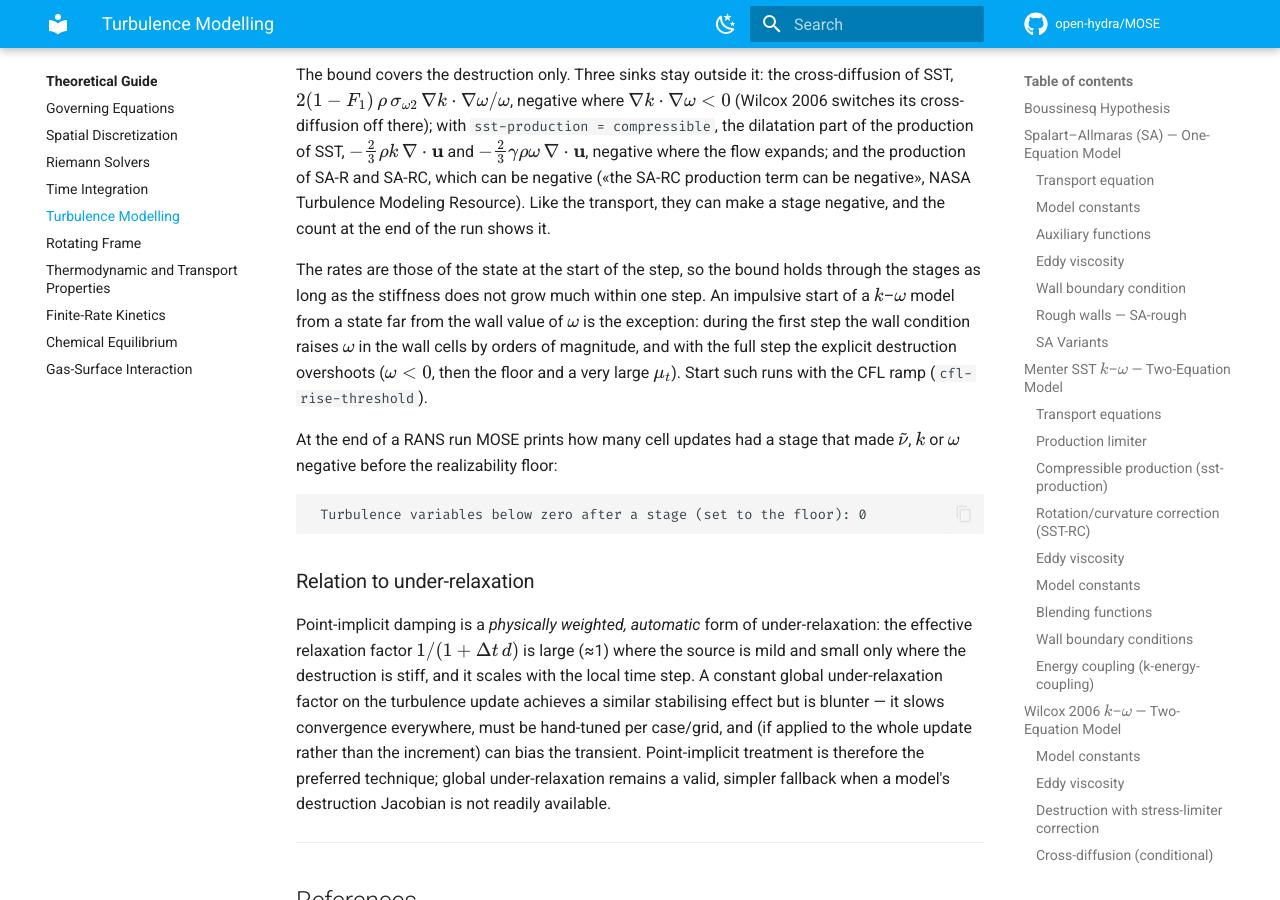
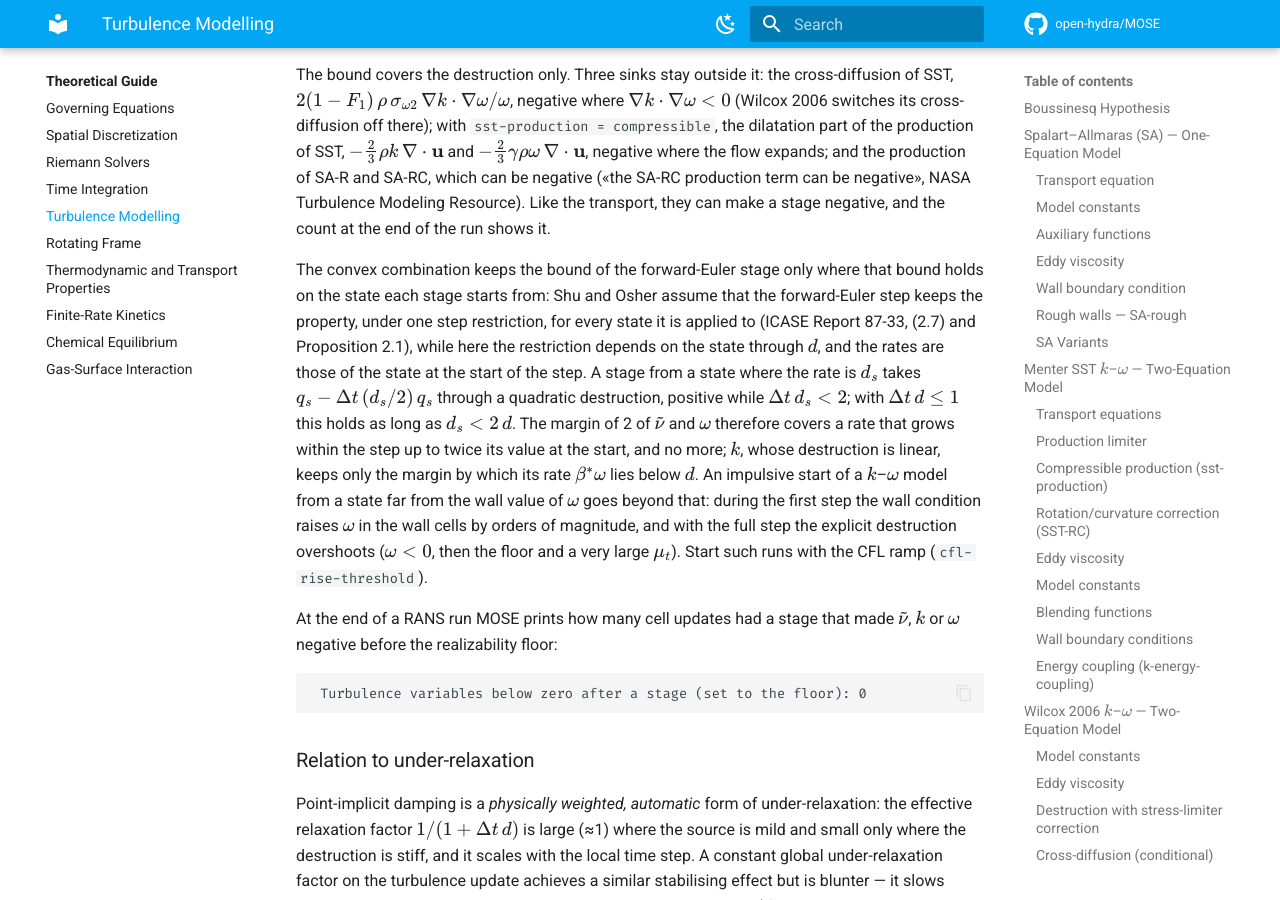
Before and after one commit to open-hydra/MOSE, an MkDocs documentation site: the page built from docs/theory/turbulence.md, in a window 1280 px wide and 900 px high, scrolled down 14939 px. Built offline with MkDocs 1.6.1 and Material for MkDocs 9.7.7, drawn with Linux system fonts in a browser that asks for light colours; comment, search, counter and statistics services are not loaded.

Commit message:
Docs: positivity of the explicit turbulence sources across the stages
The time step bounds Delta t d <= 1, where d is the stiffness of the
state at the start of the step. The guide relied on the stages of Heun
and RK3 being convex combinations of forward-Euler stages. That
argument (Shu and Osher, ICASE Report 87-33, (2.7) and Proposition 2.1)
assumes that the forward-Euler bound holds on every state a stage
starts from, while d is evaluated only once per step.

The guide now states this hypothesis and how far the margin goes. A
stage that starts from a state of rate d_s takes
q_s - Delta t (d_s/2) q_s through a quadratic destruction. This stays
positive while Delta t d_s < 2. So the margin of 2 of nu~ and omega
covers a rate that grows within the step up to twice its value at the
start, and no more. k has a linear destruction and keeps only the
margin by which its rate beta* omega lies below d. An impulsive start
of a k-omega model goes beyond this margin; the CFL ramp remains the
remedy. No code changes.

Basis: Shu and Osher, ICASE Report 87-33 (J. Comput. Phys. 77, 1988,
doi:10.1016/0021-9991(88)90177-5), (2.7), (2.12)-(2.13) and Proposition
2.1. With D = (d/2) q (docs/theory/turbulence.md:696-697), the bound is
q_s (1 - Delta t d_s/2) > 0, docs/theory/turbulence.md:709-721.

Co-Authored-By: Claude Opus 5.5 <noreply@anthropic.com>

```diff
--- a/docs/theory/turbulence.md
+++ b/docs/theory/turbulence.md
@@ -706,12 +706,19 @@ production of SA-R and SA-RC, which can be negative («the SA-RC production term
 NASA Turbulence Modeling Resource). Like the transport, they can make a stage negative, and the count
 at the end of the run shows it.
 
-The rates are those of the state at the start of the step, so the bound holds through the stages
-as long as the stiffness does not grow much within one step. An impulsive start of a
-$k$–$\omega$ model from a state far from the wall value of $\omega$ is the exception: during the
-first step the wall condition raises $\omega$ in the wall cells by orders of magnitude, and with
-the full step the explicit destruction overshoots ($\omega < 0$, then the floor and a very large
-$\mu_t$). Start such runs with the CFL ramp (`cfl-rise-threshold`).
+The convex combination keeps the bound of the forward-Euler stage only where that bound holds on the
+state each stage starts from: Shu and Osher assume that the forward-Euler step keeps the property,
+under one step restriction, for every state it is applied to (ICASE Report 87-33, (2.7) and
+Proposition 2.1), while here the restriction depends on the state through $d$, and the rates are
+those of the state at the start of the step. A stage from a state where the rate is $d_s$ takes
+$q_s - \Delta t\,(d_s/2)\,q_s$ through a quadratic destruction, positive while $\Delta t\,d_s < 2$; with
+$\Delta t\,d \le 1$ this holds as long as $d_s < 2\,d$. The margin of 2 of $\tilde\nu$ and $\omega$ therefore
+covers a rate that grows within the step up to twice its value at the start, and no more; $k$, whose
+destruction is linear, keeps only the margin by which its rate $\beta^\ast\omega$ lies below $d$. An
+impulsive start of a $k$–$\omega$ model from a state far from the wall value of $\omega$ goes beyond
+that: during the first step the wall condition raises $\omega$ in the wall cells by orders of
+magnitude, and with the full step the explicit destruction overshoots ($\omega < 0$, then the floor
+and a very large $\mu_t$). Start such runs with the CFL ramp (`cfl-rise-threshold`).
 
 At the end of a RANS run MOSE prints how many cell updates had a stage that made $\tilde\nu$, $k$ or
 $\omega$ negative before the realizability floor:
```
